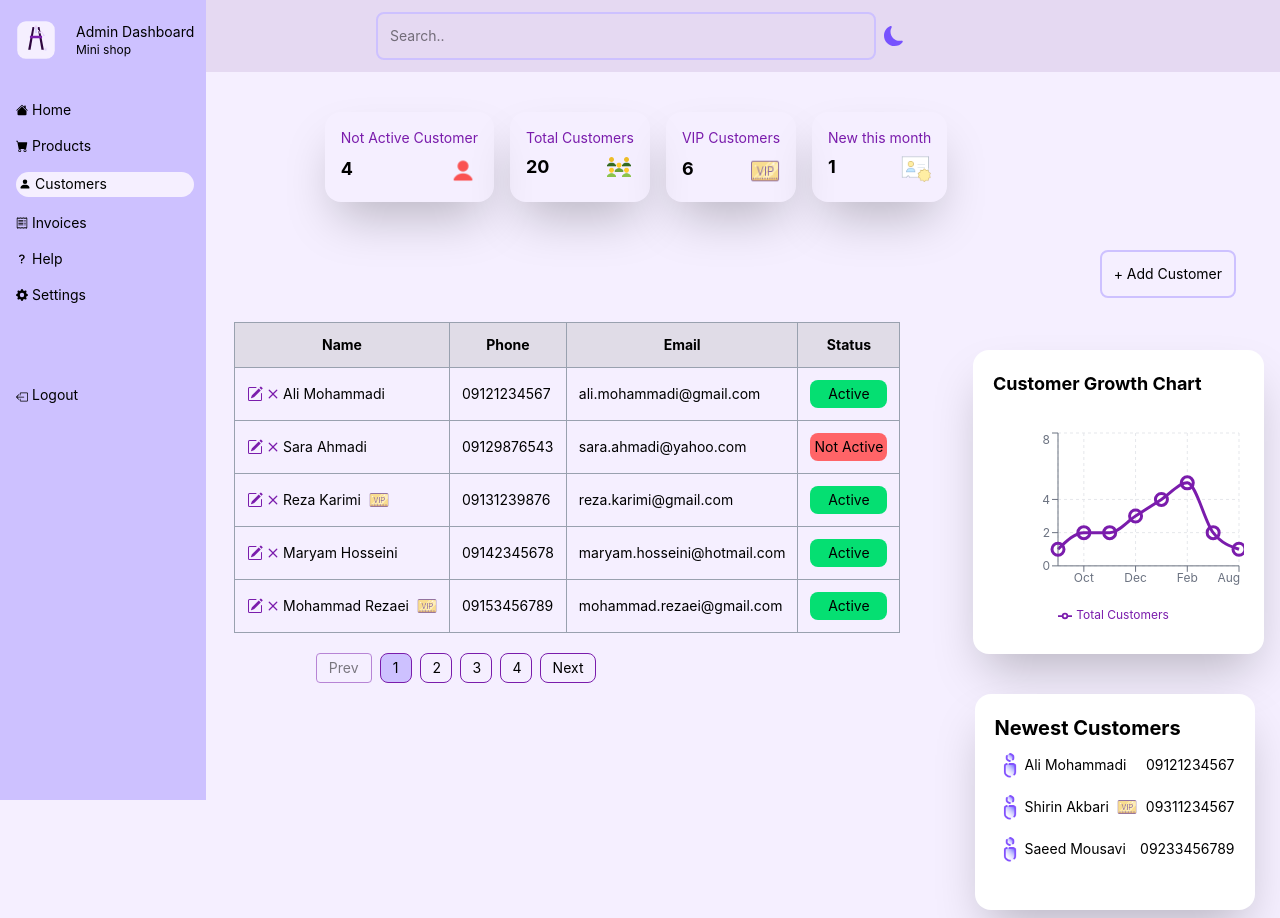
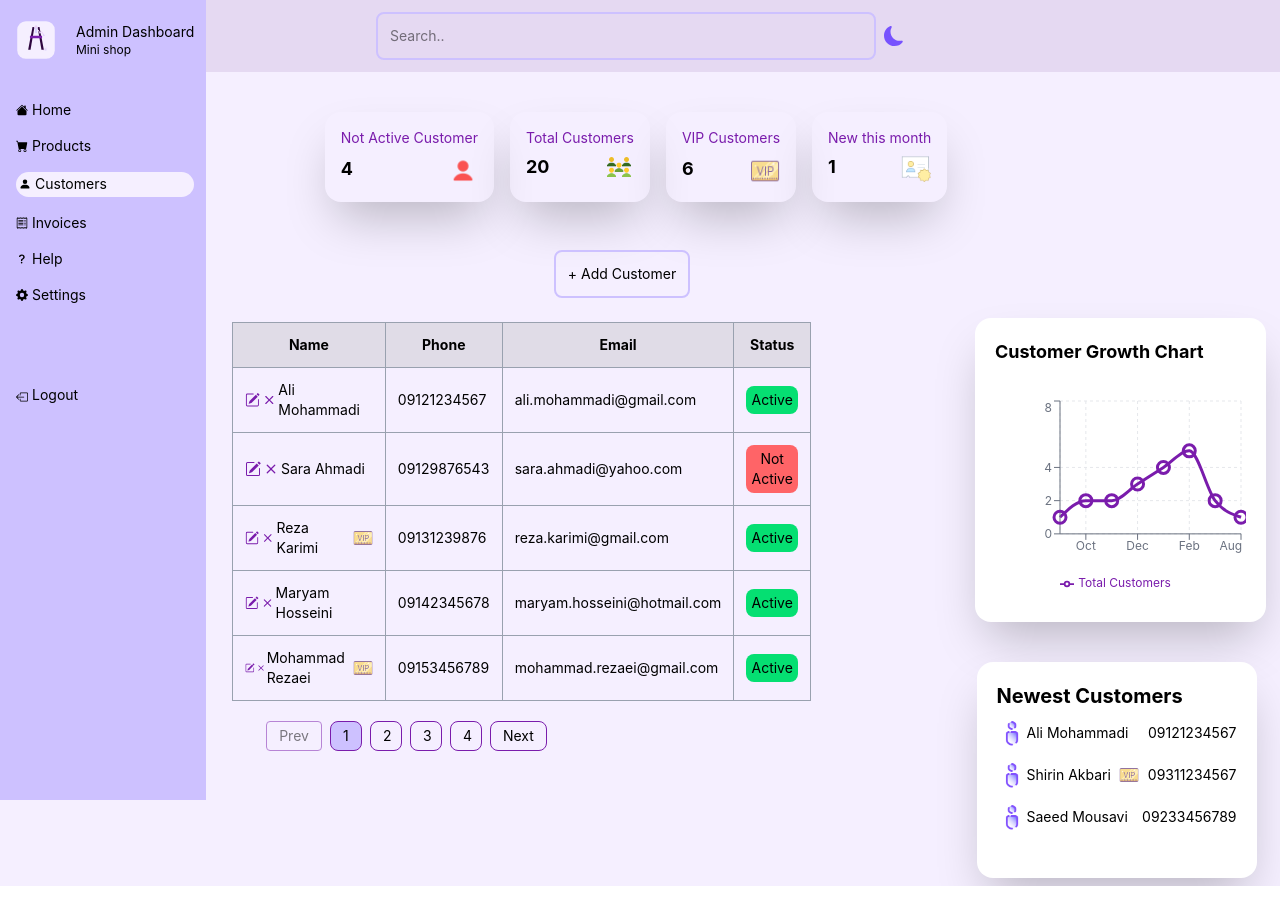
Before and after one commit to YasamanKarbalaiiH/Admin-Dashboard, a React (Vite) app: page /customers in a window 1280 px wide. After the commit the page ends 886 px from the top, so only its background shows below. Built offline with nearby package versions, Linux system fonts and the light colour scheme.

Commit message:
Typescript

```diff
--- a/src/pages/Customers.tsx
+++ b/src/pages/Customers.tsx
@@ -116,7 +116,7 @@ export default function Customers() {
             </div>
           </div>
         </div>
-        <div className="flex justify-end mr-7 mt-8">
+        <div className="flex justify-end xl:justify-center mr-7 mt-8">
           <button
             onClick={() => {
               openModal();
@@ -136,7 +136,7 @@ export default function Customers() {
             submitText={editingCustomer ? "Update" : "Save"}
           />
         </div>
-        <div className="flex flex-col xl:flex-row justify-between xl:items-start">
+        <div className="flex flex-col xl:flex-row justify-center gap-40 xl:items-start">
           <div className="flex flex-col justify-center items-center md:w-full lg:w-auto">
             <div className="mt-2 w-full mr-2  ">
               <table className="hidden md:table lg:ml-57.5 md:w-full lg:w-auto border-collapse dark:bg-dark-primary text-black">
@@ -329,7 +329,7 @@ export default function Customers() {
               </div>
             </div>
           </div>
-          <div className="flex flex-col justify-center items-center gap-5 mt-9">
+          <div className="flex flex-col justify-center items-center gap-5 mt-1">
             <div className="w-full xl:w-72.75 lg:w-[70%] lg:ml-40 xl:ml-0">
               <GrowthChart data={data} />
             </div>
--- a/src/pages/Products.tsx
+++ b/src/pages/Products.tsx
@@ -44,7 +44,7 @@ export default function Products() {
   return (
     <>
       <div className="grid grid-cols-1 gap-4 text-sm lg:text-md lg:p-2 pl-4 pr-2 pb-2 pt-2">
-        <div className="flex justify-end mr-7 mt-8">
+        <div className="flex justify-end xl:justify-center mr-7 mt-8">
           <button
             onClick={() => openModal()}
             className=" outline-none border-2 dark:bg-dark-surface dark:border-dark-primary border-light-primary p-3 rounded-lg hover:bg-light-accent dark:hover:bg-dark-border"
@@ -62,7 +62,7 @@ export default function Products() {
             submitText={editingProduct ? "Update" : "Save"}
           />
         </div>
-        <div className="flex flex-col lg:flex-row justify-between flex-wrap">
+        <div className="flex flex-col lg:flex-row justify-center gap-40 flex-wrap">
           <div className="flex flex-col justify-center items-center">
             <div className="mt-2 w-full ">
               <table className="md:table hidden lg:w-[87%] w-full h-62.5 lg:h-auto lg:ml-57.5  border-collapse dark:bg-dark-primary text-black ">
```
